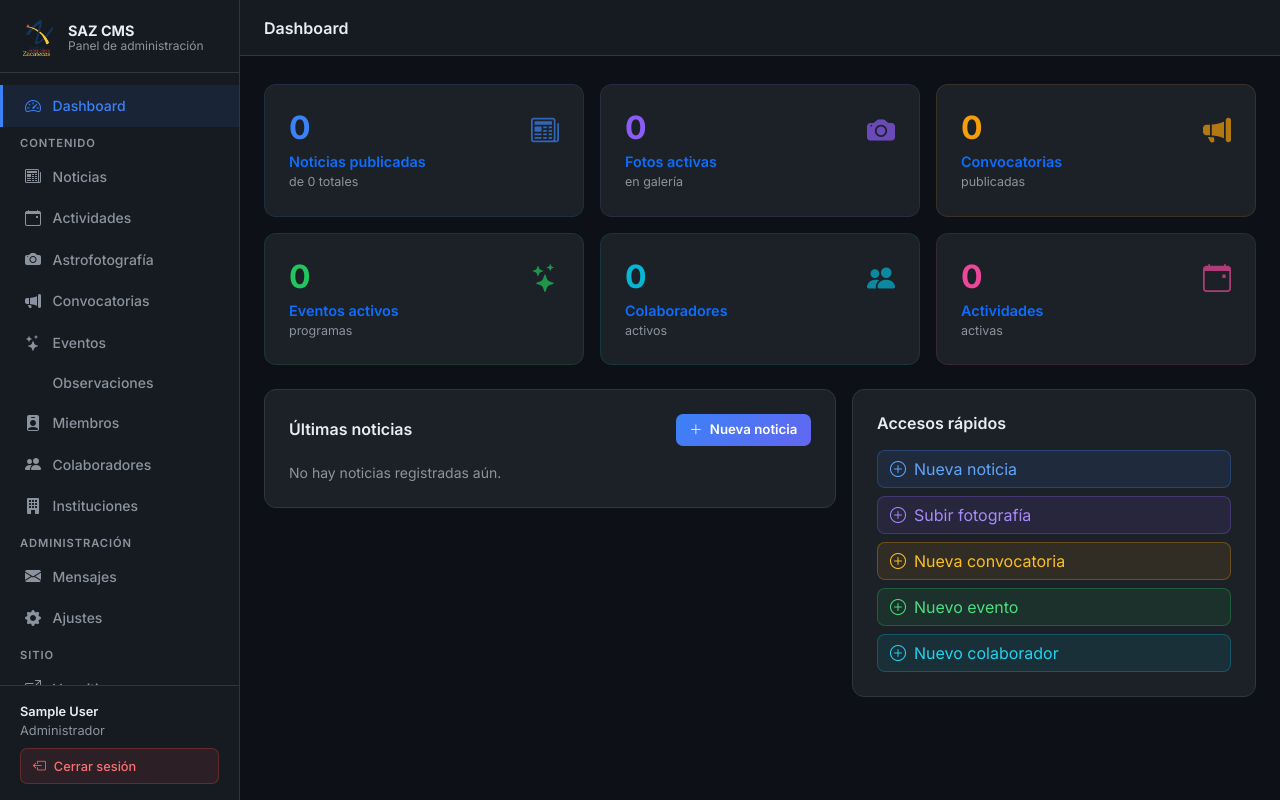
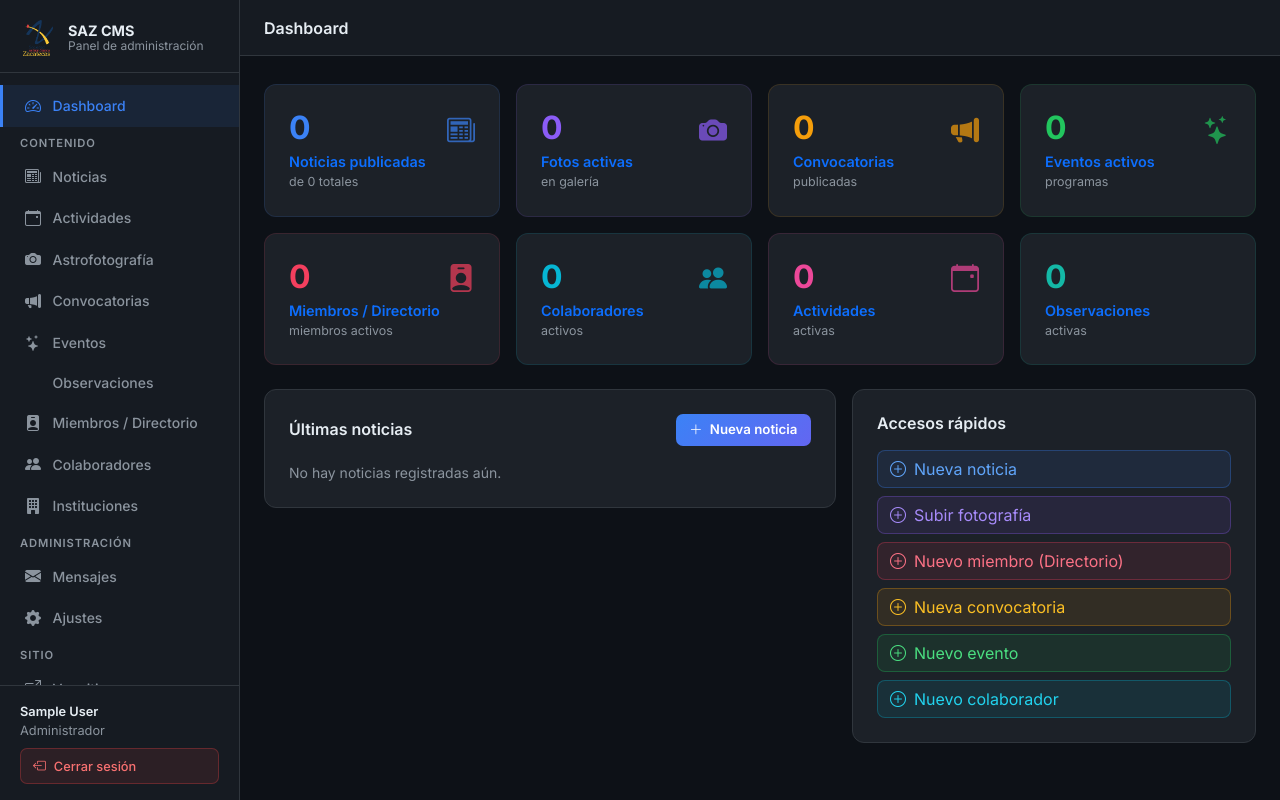
Before and after one commit to Caalgato98Student/frontend-SAZ, a PHP site: page /frontend-SAZ/admin/index.php in a window 1280 px wide. Run offline with PHP 8.4, Linux system fonts and the light colour scheme; the visitor is signed in with stand-in values (Sample User, id 1); data that the repository does not hold is empty.

Commit message:
feat: clarify Directorio relationship with Miembros in sidebar, dashboard stats, and quick links

```diff
--- a/admin/base_admin.php
+++ b/admin/base_admin.php
@@ -318,7 +318,7 @@ function admin_nav_active(string $section): string {
       <i class="bi bi-telescope-fill"></i> Observaciones
     </a>
     <a href="/admin/miembros/index.php" class="<?= admin_nav_active('miembros') ?>">
-      <i class="bi bi-person-badge-fill"></i> Miembros
+      <i class="bi bi-person-badge-fill"></i> Miembros / Directorio
     </a>
     <a href="/admin/colaboradores/index.php" class="<?= admin_nav_active('colaboradores') ?>">
       <i class="bi bi-people-fill"></i> Colaboradores
--- a/admin/index.php
+++ b/admin/index.php
@@ -27,6 +27,7 @@ $stats = [
     'convocatorias'  => count_table($pdo, 'convocatorias', "estado = 'publicada'"),
     'eventos'        => count_table($pdo, 'eventos', 'activo = 1'),
     'colaboradores'  => count_table($pdo, 'colaboradores', 'activo = 1'),
+    'miembros'       => count_table($pdo, 'miembros', 'activo = 1'),
     'actividades'    => count_table($pdo, 'actividades', 'activo = 1'),
     'observaciones'  => count_table($pdo, 'observaciones', 'activo = 1'),
 ];
@@ -42,15 +43,17 @@ ob_start(); ?>
   <!-- Tarjetas de estadísticas -->
   <?php
   $cards = [
-    ['icon'=>'bi-newspaper',      'label'=>'Noticias publicadas', 'value'=>$stats['noticias_pub'],   'sub'=>"de {$stats['noticias_total']} totales",  'url'=>'noticias/index.php',       'color'=>'#3b82f6'],
-    ['icon'=>'bi-camera-fill',    'label'=>'Fotos activas',       'value'=>$stats['astro'],           'sub'=>'en galería',                              'url'=>'astrofotografia/index.php', 'color'=>'#8b5cf6'],
-    ['icon'=>'bi-megaphone-fill', 'label'=>'Convocatorias',       'value'=>$stats['convocatorias'],   'sub'=>'publicadas',                              'url'=>'convocatorias/index.php',  'color'=>'#f59e0b'],
-    ['icon'=>'bi-stars',          'label'=>'Eventos activos',     'value'=>$stats['eventos'],         'sub'=>'programas',                               'url'=>'eventos/index.php',        'color'=>'#22c55e'],
-    ['icon'=>'bi-people-fill',    'label'=>'Colaboradores',       'value'=>$stats['colaboradores'],   'sub'=>'activos',                                 'url'=>'colaboradores/index.php',  'color'=>'#06b6d4'],
-    ['icon'=>'bi-calendar-event', 'label'=>'Actividades',         'value'=>$stats['actividades'],     'sub'=>'activas',                                 'url'=>'actividades/index.php',    'color'=>'#ec4899'],
+    ['icon'=>'bi-newspaper',        'label'=>'Noticias publicadas', 'value'=>$stats['noticias_pub'],   'sub'=>"de {$stats['noticias_total']} totales",  'url'=>'noticias/index.php',       'color'=>'#3b82f6'],
+    ['icon'=>'bi-camera-fill',      'label'=>'Fotos activas',       'value'=>$stats['astro'],           'sub'=>'en galería',                              'url'=>'astrofotografia/index.php', 'color'=>'#8b5cf6'],
+    ['icon'=>'bi-megaphone-fill',   'label'=>'Convocatorias',       'value'=>$stats['convocatorias'],   'sub'=>'publicadas',                              'url'=>'convocatorias/index.php',  'color'=>'#f59e0b'],
+    ['icon'=>'bi-stars',            'label'=>'Eventos activos',     'value'=>$stats['eventos'],         'sub'=>'programas',                               'url'=>'eventos/index.php',        'color'=>'#22c55e'],
+    ['icon'=>'bi-person-badge-fill','label'=>'Miembros / Directorio','value'=>$stats['miembros'],      'sub'=>'miembros activos',                        'url'=>'miembros/index.php',       'color'=>'#f43f5e'],
+    ['icon'=>'bi-people-fill',      'label'=>'Colaboradores',       'value'=>$stats['colaboradores'],   'sub'=>'activos',                                 'url'=>'colaboradores/index.php',  'color'=>'#06b6d4'],
+    ['icon'=>'bi-calendar-event',   'label'=>'Actividades',         'value'=>$stats['actividades'],     'sub'=>'activas',                                 'url'=>'actividades/index.php',    'color'=>'#ec4899'],
+    ['icon'=>'bi-telescope-fill',   'label'=>'Observaciones',       'value'=>$stats['observaciones'],   'sub'=>'activas',                                 'url'=>'observaciones/index.php',  'color'=>'#14b8a6'],
   ];
   foreach ($cards as $c): ?>
-    <div class="col-6 col-lg-4">
+    <div class="col-6 col-md-4 col-lg-3">
       <a href="<?= $c['url'] ?>" class="text-decoration-none">
         <div class="adm-card h-100" style="border-color:<?= $c['color'] ?>22;transition:transform .2s;cursor:pointer"
              onmouseover="this.style.transform='translateY(-3px)'" onmouseout="this.style.transform=''">
@@ -124,6 +127,10 @@ ob_start(); ?>
            style="background:rgba(139,92,246,.1);border:1px solid rgba(139,92,246,.3);color:#a78bfa;border-radius:8px;text-align:left">
           <i class="bi bi-plus-circle"></i> Subir fotografía
         </a>
+        <a href="miembros/crear.php" class="btn d-flex align-items-center gap-2"
+           style="background:rgba(244,63,94,.1);border:1px solid rgba(244,63,94,.3);color:#fb7185;border-radius:8px;text-align:left">
+          <i class="bi bi-plus-circle"></i> Nuevo miembro (Directorio)
+        </a>
         <a href="convocatorias/crear.php" class="btn d-flex align-items-center gap-2"
            style="background:rgba(245,158,11,.1);border:1px solid rgba(245,158,11,.3);color:#fbbf24;border-radius:8px;text-align:left">
           <i class="bi bi-plus-circle"></i> Nueva convocatoria
```
